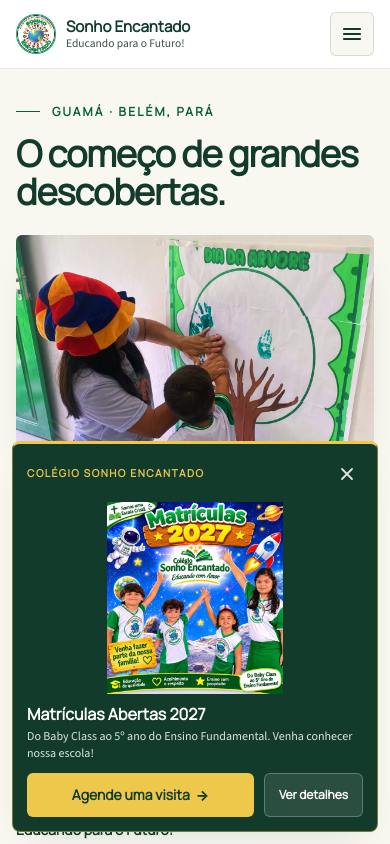
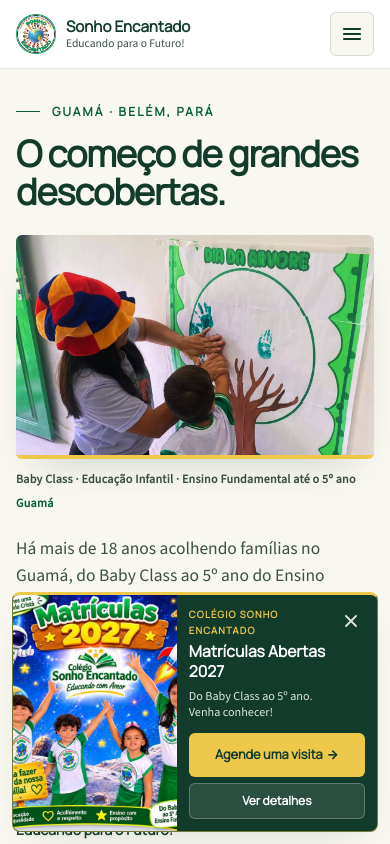
Before and after one commit to desenvolvedorfast-hub/site-sonho-encantado, a React (Vite) app in the folder sonho-encantado-site/: page / in a window 390 px wide. Shown: the top 844 px of the page. Built offline with nearby package versions, Linux system fonts and the light colour scheme.

Commit message:
Refactor EnrollmentCampaign layout for better responsiveness
Updated the layout and content structure for the Enrollment Campaign component, improving responsiveness and visual hierarchy.

```diff
--- a/sonho-encantado-site/src/components/EnrollmentCampaign.tsx
+++ b/sonho-encantado-site/src/components/EnrollmentCampaign.tsx
@@ -197,7 +197,7 @@ export function EnrollmentCampaign() {
 
   const showImage = !imageMissing;
 
-  // Banner compacto mobile exibindo a arte inteira sem cortes
+  // Banner compacto mobile: arte preenchendo 100% da esquerda (45%) + conteúdo e CTA à direita (55%)
   if (phase === 'banner') {
     return (
       <aside
@@ -207,25 +207,9 @@ export function EnrollmentCampaign() {
           entered ? 'translate-y-0 opacity-100' : 'translate-y-3 opacity-0'
         }`}
       >
-        <div className="flex items-center justify-between gap-2 px-3.5 pb-1.5 pt-2">
-          <p className="font-display text-[0.65rem] font-extrabold uppercase tracking-[0.14em] text-brand-yellow">
-            {ENROLLMENT_CAMPAIGN.brandLabel}
-          </p>
-
-          <button
-            type="button"
-            onClick={dismissCampaign}
-            aria-label="Fechar aviso de matrículas"
-            className="-mr-1.5 inline-flex h-11 w-11 shrink-0 items-center justify-center rounded-md text-brand-paper/90 transition-colors hover:bg-white/10 hover:text-white"
-          >
-            <svg className="h-5 w-5" viewBox="0 0 24 24" fill="none" stroke="currentColor" strokeWidth="2.2" aria-hidden="true">
-              <path strokeLinecap="round" d="M6 6l12 12M18 6L6 18" />
-            </svg>
-          </button>
-        </div>
-
+        <div className={`grid ${showImage ? 'grid-cols-[45%_55%]' : 'grid-cols-1'}`}>
           {showImage && (
-          <div className="px-3">
+            <div className="overflow-hidden bg-brand-dark">
               <img
                 src={ENROLLMENT_CAMPAIGN.image.src}
                 alt={ENROLLMENT_CAMPAIGN.image.alt}
@@ -234,26 +218,42 @@ export function EnrollmentCampaign() {
                 loading="lazy"
                 decoding="async"
                 onError={() => setImageMissing(true)}
-              className="mx-auto max-h-48 w-full rounded-md object-contain"
+                className="block h-full w-full object-cover object-center"
               />
             </div>
           )}
 
-        <div className="p-3.5 pt-2.5">
-          <p className="font-display text-base font-extrabold leading-tight text-white">
+          <div className="relative flex flex-col justify-between p-3">
+            <button
+              type="button"
+              onClick={dismissCampaign}
+              aria-label="Fechar aviso de matrículas"
+              className="absolute right-1 top-1 inline-flex h-11 w-11 items-center justify-center rounded-md text-brand-paper/90 transition-colors hover:bg-white/10 hover:text-white"
+            >
+              <svg className="h-5 w-5" viewBox="0 0 24 24" fill="none" stroke="currentColor" strokeWidth="2.2" aria-hidden="true">
+                <path strokeLinecap="round" d="M6 6l12 12M18 6L6 18" />
+              </svg>
+            </button>
+
+            <div className="pr-9">
+              <p className="font-display text-[0.6rem] font-extrabold uppercase tracking-[0.12em] text-brand-yellow">
+                {ENROLLMENT_CAMPAIGN.brandLabel}
+              </p>
+              <p className="mt-1 font-display text-[0.98rem] font-extrabold leading-tight text-white">
                 {ENROLLMENT_CAMPAIGN.title}
               </p>
-          <p className="mt-1 text-xs leading-snug text-[#DCE7E1]">
-            {ENROLLMENT_CAMPAIGN.description}
+              <p className="mt-1.5 text-[0.76rem] leading-snug text-[#DCE7E1]">
+                Do Baby Class ao 5º ano. Venha conhecer!
               </p>
+            </div>
 
-          <div className="mt-3 flex items-center gap-2.5">
+            <div className="mt-3 flex flex-col gap-1.5">
               <a
                 href={ENROLLMENT_CAMPAIGN.ctaUrl}
                 target="_blank"
                 rel="noopener noreferrer"
                 onClick={dismissCampaign}
-              className="inline-flex min-h-[44px] flex-1 items-center justify-center gap-1.5 rounded-md bg-brand-yellow px-4 py-2 font-display text-sm font-extrabold text-brand-dark transition-colors hover:bg-[#e3bc3b] active:scale-[0.985]"
+                className="inline-flex min-h-[44px] w-full items-center justify-center gap-1 rounded-md bg-brand-yellow px-3 py-2 font-display text-[0.8rem] font-extrabold text-brand-dark transition-colors hover:bg-[#e3bc3b] active:scale-[0.985]"
               >
                 <span>{ENROLLMENT_CAMPAIGN.ctaLabel}</span>
                 <span aria-hidden="true">→</span>
@@ -263,17 +263,18 @@ export function EnrollmentCampaign() {
               <button
                 type="button"
                 onClick={() => openModal(true)}
-              className="inline-flex min-h-[44px] shrink-0 items-center justify-center rounded-md border border-white/25 bg-white/10 px-3.5 py-2 font-display text-xs font-bold text-white transition-colors hover:bg-white/20"
+                className="inline-flex min-h-[36px] w-full items-center justify-center rounded-md border border-white/25 bg-white/10 px-3 py-1.5 font-display text-xs font-bold text-white transition-colors hover:bg-white/20"
               >
                 {ENROLLMENT_CAMPAIGN.expandLabel}
               </button>
+            </div>
           </div>
         </div>
       </aside>
     );
   }
 
-  // Modal editorial: no desktop a imagem preenche 100% da metade direita de ponta a ponta
+  // Modal editorial: arte preenchendo 100% da largura no mobile e 100% da metade direita no desktop
   return (
     <div
       className={`fixed inset-0 z-50 flex items-center justify-center bg-brand-dark/55 p-4 transition-opacity duration-200 ease-out motion-reduce:transition-none sm:p-6 ${
@@ -319,7 +320,7 @@ export function EnrollmentCampaign() {
                 loading="lazy"
                 decoding="async"
                 onError={() => setImageMissing(true)}
-                className="block h-auto max-h-[58dvh] w-full object-contain md:h-full md:max-h-[85dvh] md:min-h-full md:object-cover md:object-center"
+                className="block h-auto w-full md:h-full md:max-h-[85dvh] md:min-h-full md:object-cover md:object-center"
               />
             </div>
           )}
```
Lines whose indentation alone changed are shown as unchanged.
